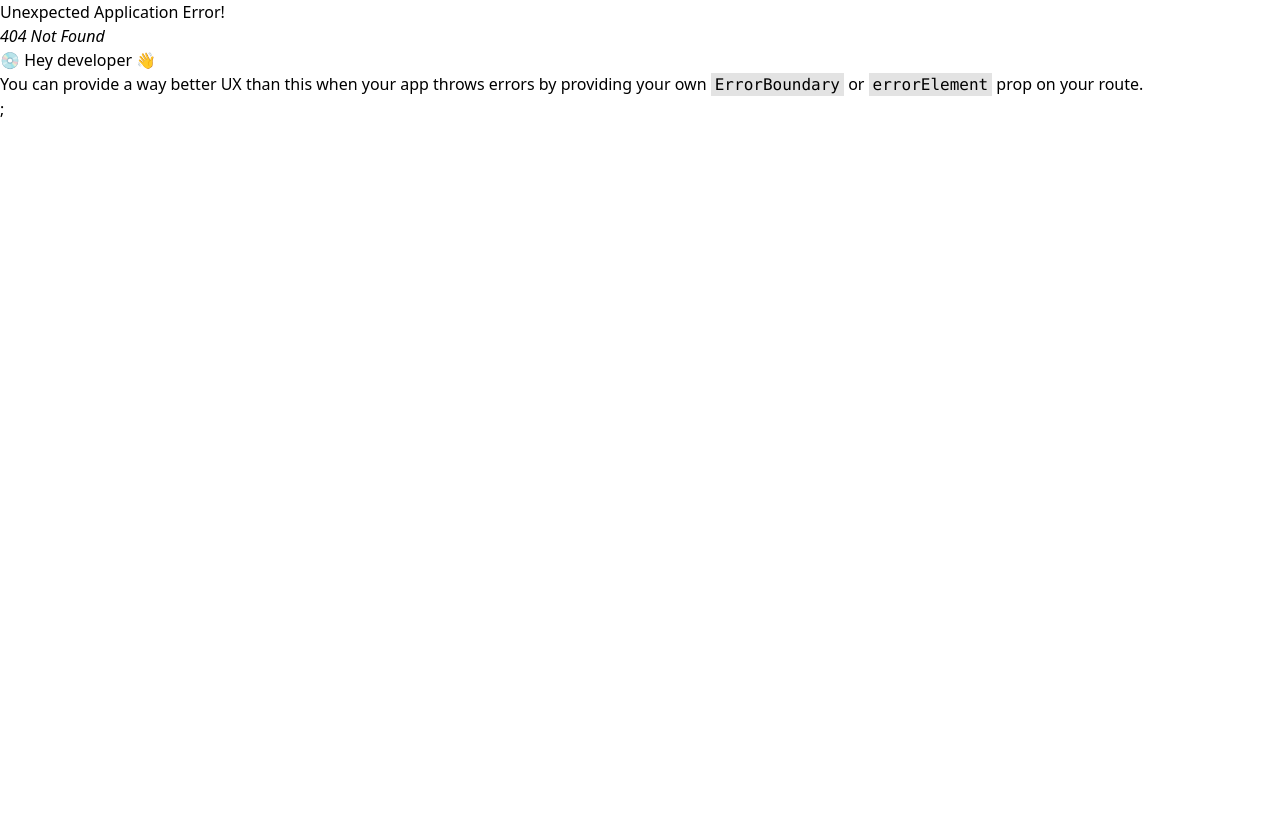
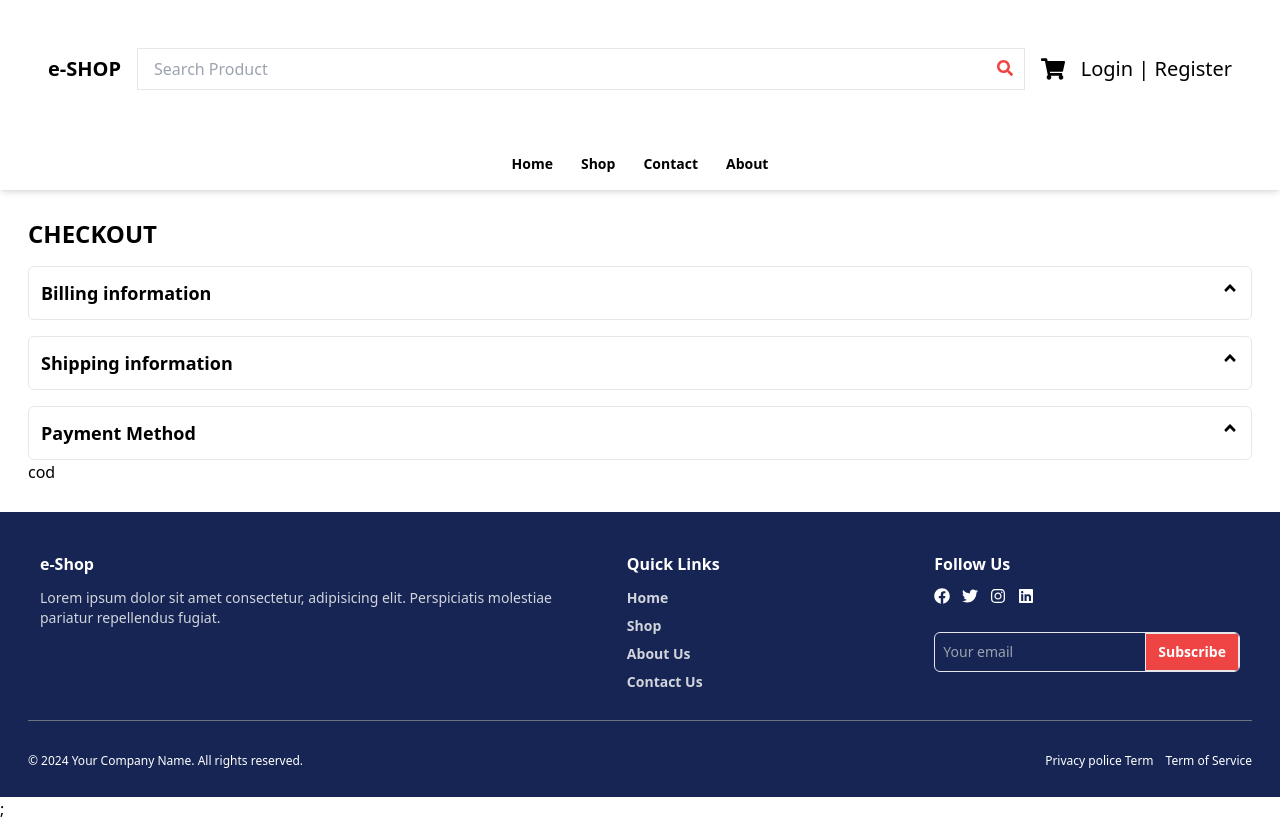
Before and after one commit to salmanulfarisvnb/ecom-rtk, a React (Vite) app: page /ecom-rtk/checkout in a window 1280 px wide. Before the commit this address had no page. Before the commit the page ends 800 px from the top, so only its background shows below. Built offline with nearby package versions, Linux system fonts and the light colour scheme.

Commit message:
checkout Page Progressing

```diff
--- a/src/App.jsx
+++ b/src/App.jsx
@@ -12,6 +12,7 @@ import About from "./pages/About";
 import { Provider } from "react-redux";
 import { store } from "./redux/store";
 import Cart from "./components/Cart";
+import Checkout from "./components/Checkout";
 
 function App() {
   const router = createBrowserRouter(
@@ -21,10 +22,12 @@ function App() {
         <Route path="shop" element={<Shop />} />
         <Route path="contact" element={<Contact />} />
         <Route path="about" element={<About />} />
-        <Route path="cart" element={<Cart/>}/>
+        <Route path="cart" element={<Cart />} />
+        <Route path="checkout" element={<Checkout />} />
       </Route>
-    ),{
-      basename : '/ecom-rtk'
+    ),
+    {
+      basename: "/ecom-rtk",
     }
   );
   return (
--- a/src/components/Cart.jsx
+++ b/src/components/Cart.jsx
@@ -9,6 +9,7 @@ import {
   increaseCartQuantity,
   removeFromCart,
 } from "../redux/cartSlice";
+import { useNavigate } from "react-router-dom";
 
 const Cart = () => {
   const dispatch = useDispatch();
@@ -16,6 +17,7 @@ const Cart = () => {
   const { totalPrice } = useSelector((state) => state.cart);
   const [address, setAddress] = useState("calicut po");
   const [model, setModel] = useState(false);
+  const navigate = useNavigate();
 
   return (
     <div>
@@ -206,7 +208,10 @@ const Cart = () => {
                 </p>
               </div>
               <div className="flex items-center justify-center mt-5">
-                <button className="p-3 font-bold text-white uppercase transition-transform transform bg-red-500 border rounded-lg hover:ring-1 ring-black active:scale-95">
+                <button
+                  onClick={() => navigate("/checkout")}
+                  className="p-3 font-bold text-white uppercase transition-transform transform bg-red-500 border rounded-lg hover:ring-1 ring-black active:scale-95"
+                >
                   Proceed to checkout
                 </button>
               </div>
--- /dev/null
+++ b/src/components/Checkout.jsx
@@ -0,0 +1,124 @@
+import React, { useState } from "react";
+import { FaAngleDown, FaAngleUp } from "react-icons/fa";
+
+const Checkout = () => {
+  const [informationToggle, setInformationToggle] = useState(false);
+  const [shippingToggle, setShippingToggle] = useState(false);
+  const [paymentToggle, setPaymentToggle] = useState(false);
+  const [payment, setPayment] = useState("cod");
+  return (
+    <div className=" p-7">
+      <div>
+        <h1 className="text-2xl font-bold ">CHECKOUT</h1>
+        <div className="p-3 mt-4 text-sm font-bold border rounded-md">
+          <p
+            className="flex justify-between text-lg cursor-pointer"
+            onClick={() => setInformationToggle(!informationToggle)}
+          >
+            Billing information{" "}
+            <span>{informationToggle ? <FaAngleDown /> : <FaAngleUp />}</span>
+          </p>
+          <div className={`space-y-4 ${informationToggle ? "" : "hidden"}`}>
+            <div className="mt-3 ">
+              <label className="text-gray-600 ">Name</label>
+              <br />
+              <input
+                className="w-full p-3 border rounded-md outline-none"
+                type="text"
+                placeholder="Enter Name"
+              />
+            </div>
+            <div className="mt-3 ">
+              <label className="text-gray-600 ">Name</label>
+              <br />
+              <input
+                className="w-full p-3 border rounded-md outline-none"
+                type="number"
+                placeholder="PH #"
+              />
+            </div>
+            <div className="mt-3 ">
+              <label className="text-gray-600 ">Name</label>
+              <br />
+              <input
+                className="w-full p-3 border rounded-md outline-none"
+                type="email"
+                placeholder="Enter Email"
+              />
+            </div>
+          </div>
+        </div>
+        <div className="p-3 mt-4 text-sm font-bold border rounded-md">
+          <p
+            className="flex justify-between text-lg cursor-pointer"
+            onClick={() => setShippingToggle(!shippingToggle)}
+          >
+            Shipping information{" "}
+            <span>{shippingToggle ? <FaAngleDown /> : <FaAngleUp />}</span>
+          </p>
+          <div className={`space-y-4 ${shippingToggle ? "" : "hidden"}`}>
+            <div className="mt-3 ">
+              <label className="text-gray-600 ">Address</label>
+              <br />
+              <input
+                className="w-full p-3 border rounded-md outline-none"
+                type="text"
+                placeholder="Enter Address"
+              />
+            </div>
+            <div className="mt-3 ">
+              <label className="text-gray-600 ">City</label>
+              <br />
+              <input
+                className="w-full p-3 border rounded-md outline-none"
+                type="text"
+                placeholder="Enter City"
+              />
+            </div>
+            <div className="mt-3 ">
+              <label className="text-gray-600 ">Zip Code</label>
+              <br />
+              <input
+                className="w-full p-3 border rounded-md outline-none"
+                type="text"
+                placeholder="Enter Zip Code"
+              />
+            </div>
+          </div>
+        </div>
+        <div className="p-3 mt-4 text-sm font-bold border rounded-md">
+          <p
+            className="flex justify-between text-lg cursor-pointer"
+            onClick={() => setPaymentToggle(!paymentToggle)}
+          >
+            Payment Method{" "}
+            <span>{paymentToggle ? <FaAngleDown /> : <FaAngleUp />}</span>
+          </p>
+          <div className={`space-y-4 ${paymentToggle ? "" : "hidden"}`}>
+            <div className="flex items-center justify-start gap-3 mt-3">
+              <input
+                className=""
+                type="radio"
+                checked={payment === "cod"}
+                onChange={() => setPayment("cod")}
+              />
+              <label htmlFor="">Cash on Delivery</label>
+            </div>
+            <div className="flex items-center justify-start gap-3 mt-3">
+              <input
+                className=""
+                type="radio"
+                checked={payment === "dc"}
+                onChange={() => setPayment("dc")}
+              />
+              <label htmlFor="">Cash on Delivery</label>
+            </div>
+          </div>
+        </div>
+      </div>
+      <div>{payment}</div>
+    </div>
+  );
+};
+
+export default Checkout;
```
